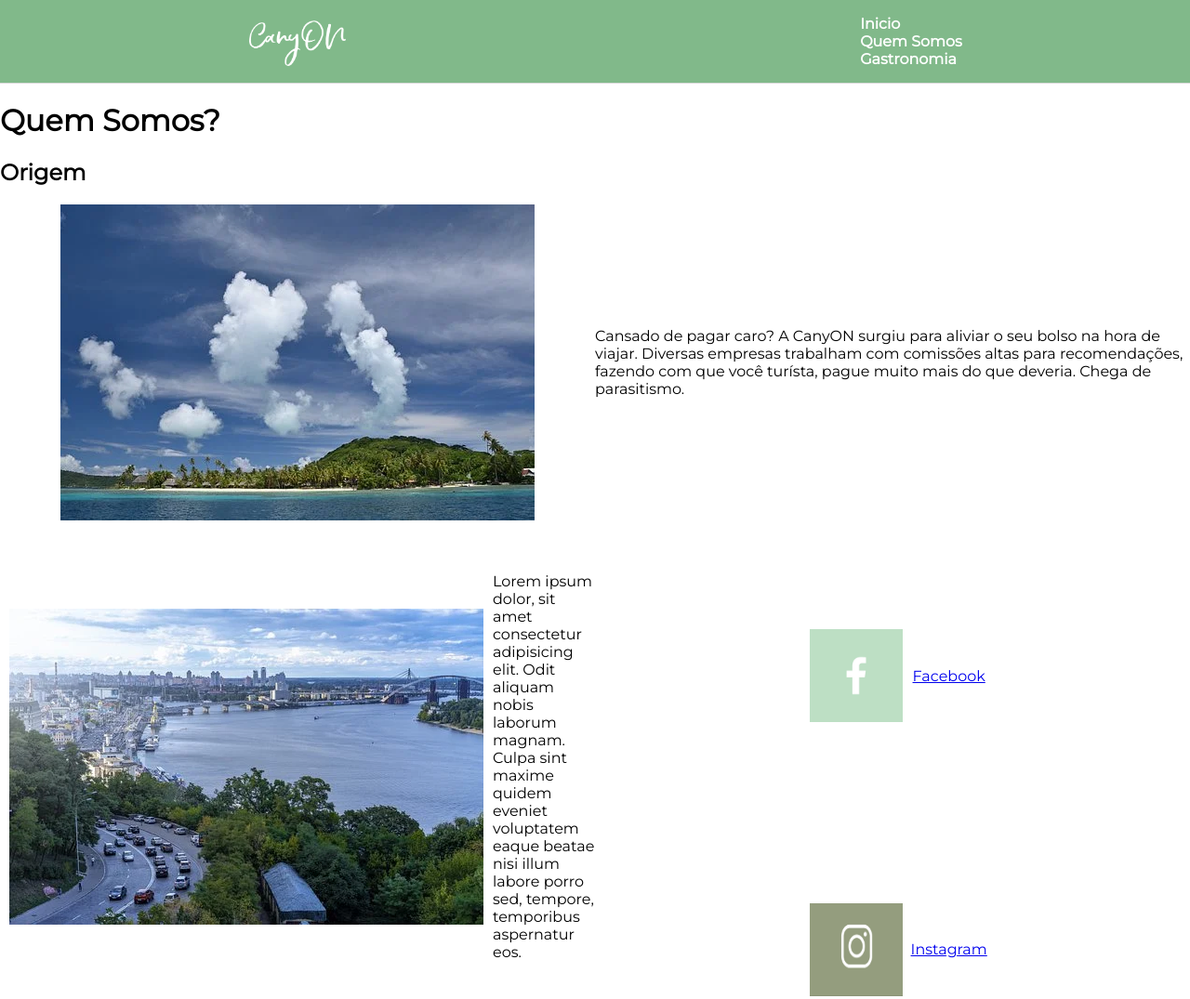
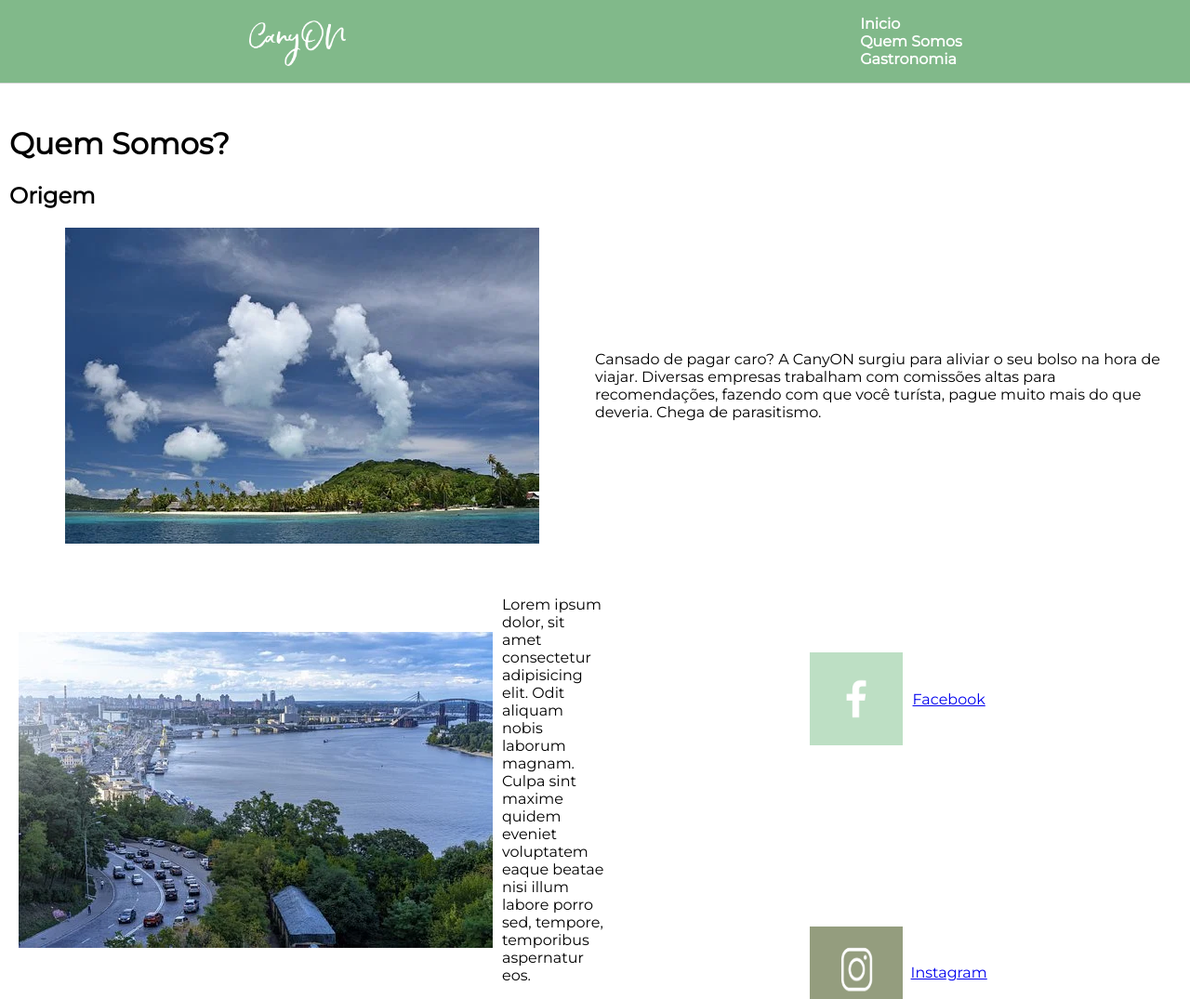
Before and after one commit to eduardoschmitt/CanyON, a plain HTML site: page who.html in a window 1280 px wide. Shown: the top 1075 px of the page at 93% size. Drawn offline with Linux system fonts and the light colour scheme.

Commit message:
Add files via upload

```diff
--- a/styles/style-gastronomy.css
+++ b/styles/style-gastronomy.css
@@ -1,3 +1,7 @@
+main h1{
+    padding: 25px 20px;
+}
+
 .organiza-gastronomia {
     display: grid;
     grid-template-columns: 1fr;
--- a/styles/style-who.css
+++ b/styles/style-who.css
@@ -1,3 +1,7 @@
+main {
+    padding: 25px 10px;
+}
+
 .origem {
     display: grid;
     place-items: center;
```
